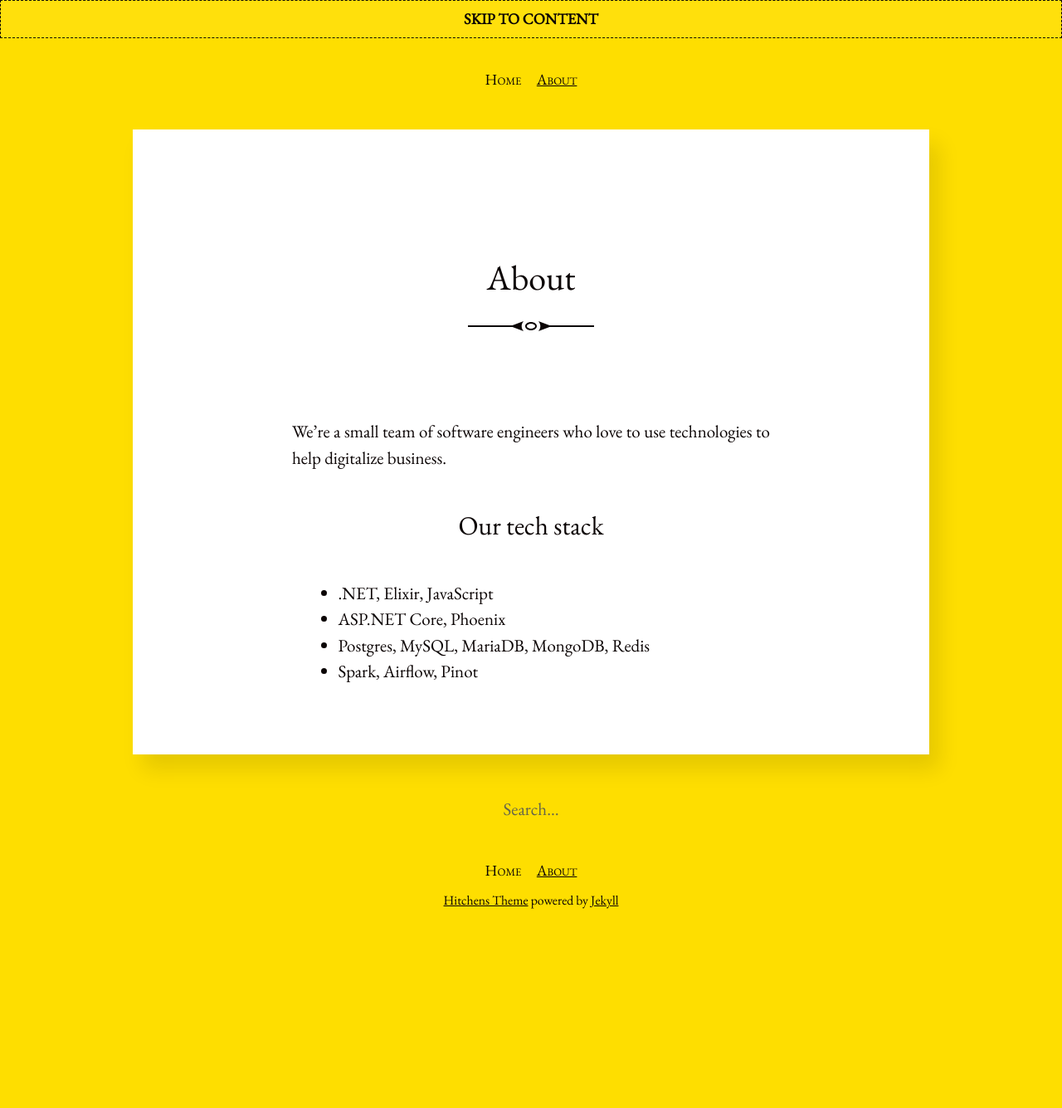
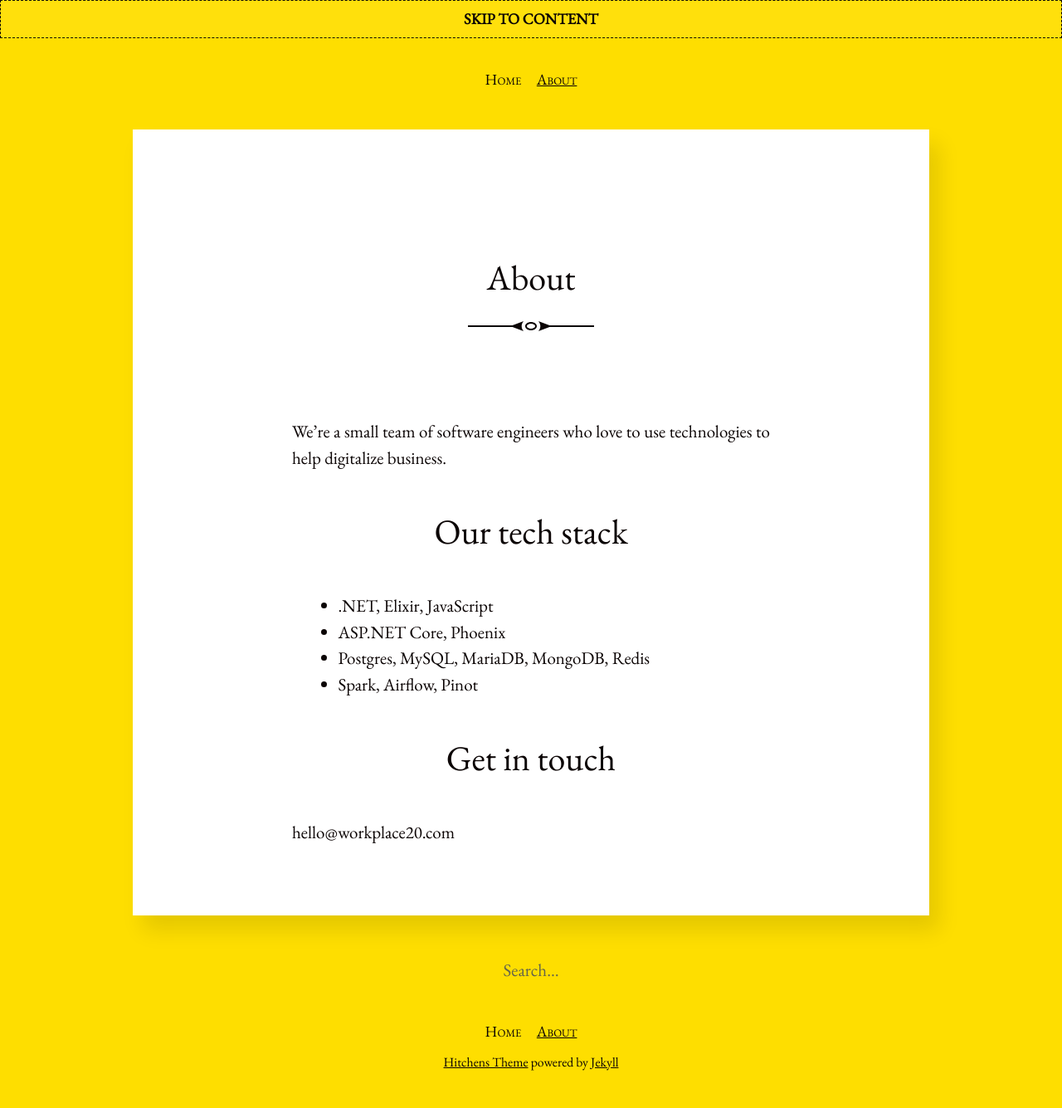
Before and after one commit to workplace20/workplace20.github.io, a Jekyll site: the page built from about.md, in a window 1280 px wide. Shown: the whole page at 83% size. Built offline with Jekyll 4.4.1, drawn with Linux system fonts in a browser that asks for light colours; before the commit the page ends 1141 px from its top, so only the background shows below that.

Commit message:
add contact email

```diff
--- a/about.md
+++ b/about.md
@@ -5,9 +5,12 @@ title: About
 
 We're a small team of software engineers who love to use technologies to help digitalize business.
 
-### Our tech stack
+## Our tech stack
 
 * .NET, Elixir, JavaScript
 * ASP.NET Core, Phoenix
 * Postgres, MySQL, MariaDB, MongoDB, Redis
 * Spark, Airflow, Pinot
+
+## Get in touch
+hello@workplace20.com
```
